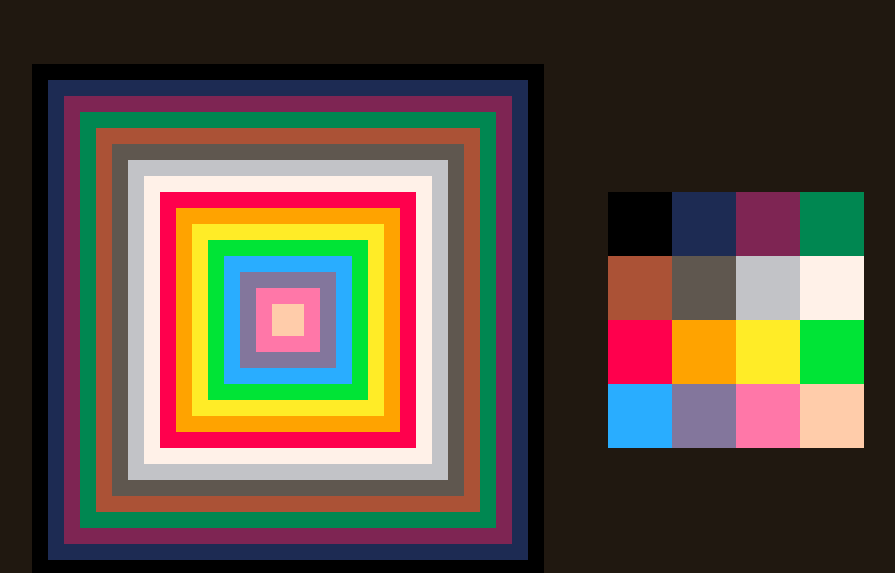
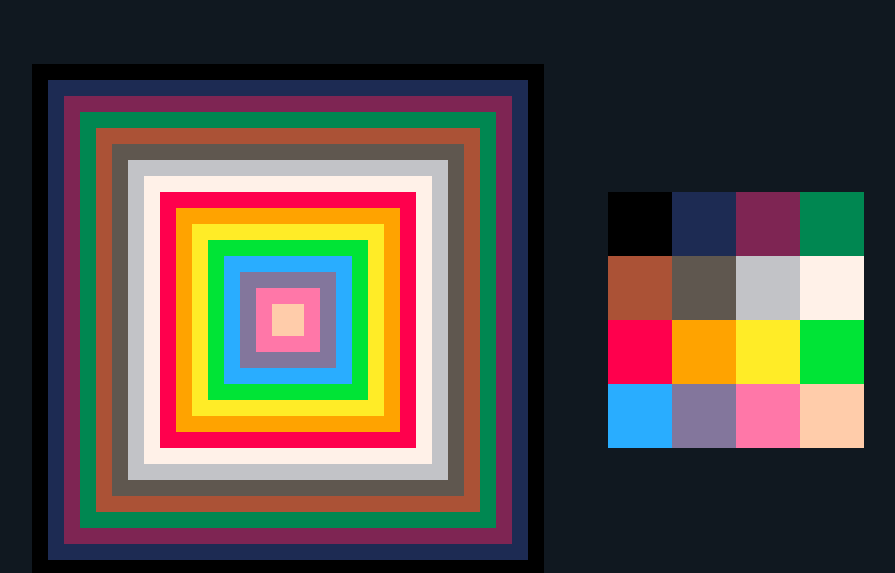
Before and after one commit to offe/pixla.nu, a plain HTML site: page index.html in a window 1280 px wide. Shown: the top 573 px of the page, without its empty margins (192-1087 px from the left). Drawn offline with Linux system fonts and the light colour scheme.

Commit message:
deploy: offe/pixla.nu-source@631c7861f0356a9e4f4e4318d8ed1fb984987961

```diff
--- a/index.html
+++ b/index.html
@@ -3,7 +3,7 @@
 <head>
     <style type="text/css">
         body {
-            background-color: #201810;
+            background-color: #101820;
             margin: 0;
         }
 
```
